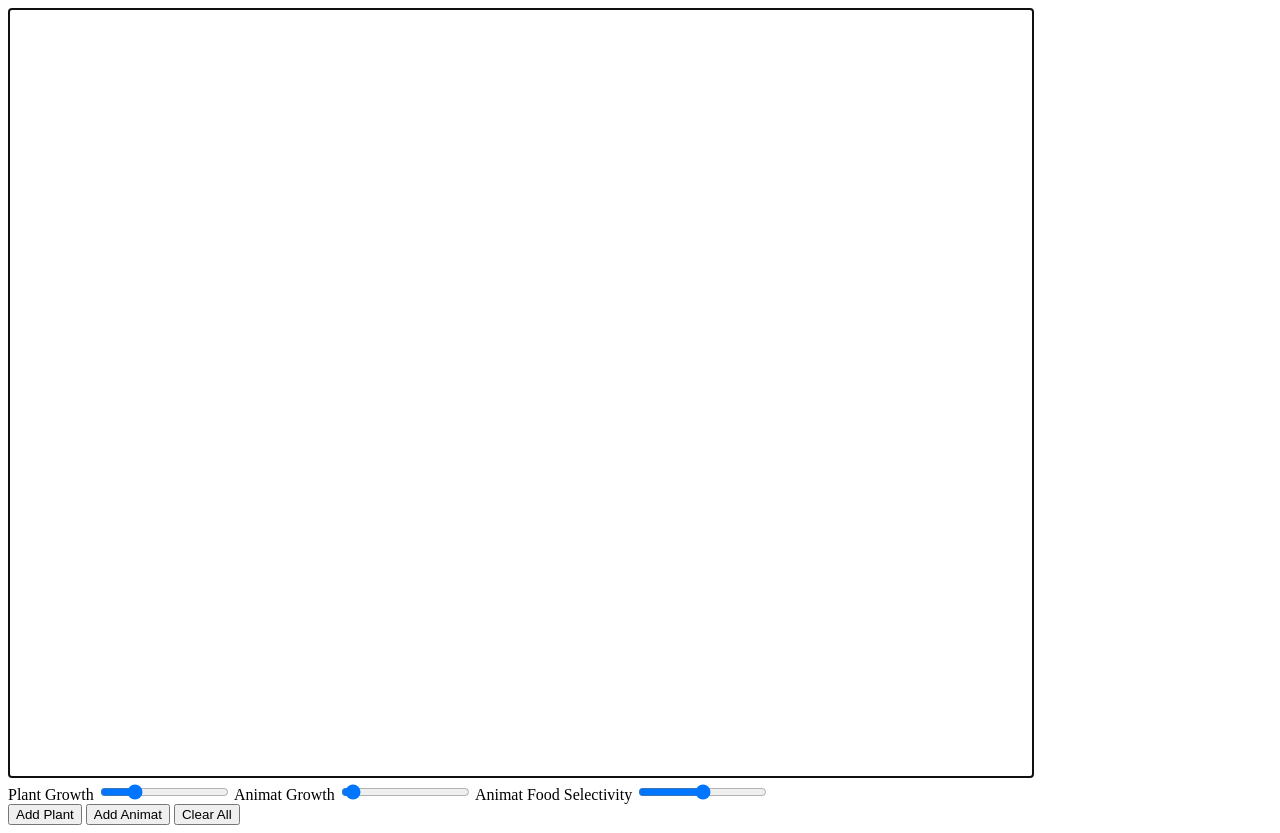
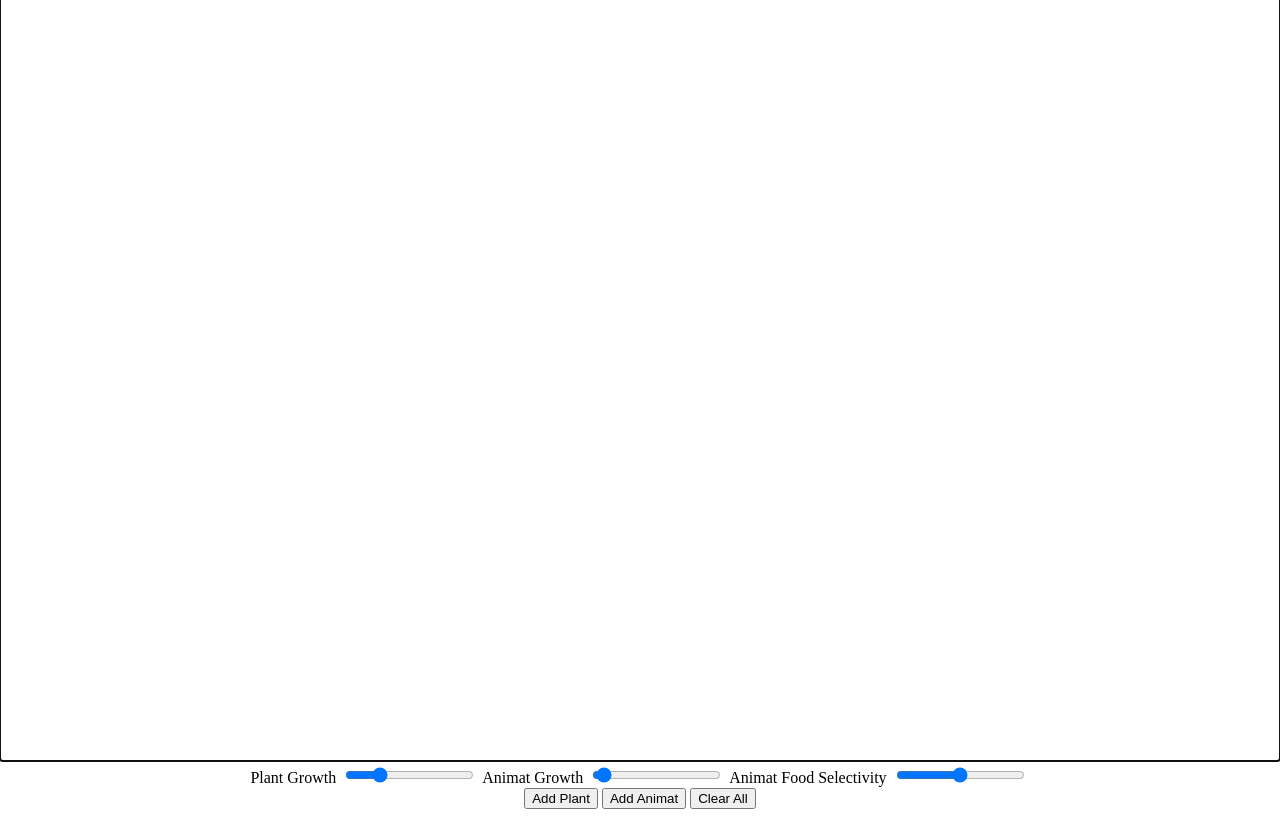
Before and after one commit to HassanBFarhat/EvolvingColors_HassanFarhat, a plain HTML site: page index.html in a window 1280 px wide. After the commit the page ends 809 px from the top, so only its background shows below. Drawn offline with Linux system fonts and the light colour scheme; animation ran at ten frames a second.

Commit message:
2nd: Added HTML style to center the canvas, also increased canvas size/simulation space

```diff
--- a/index.html
+++ b/index.html
@@ -12,15 +12,46 @@
     <script type="text/javascript" src="./util.js"></script>
     <script type="text/javascript" src="./main.js"></script>
   </head>
+  <style>
+    body,
+    html {
+      height: 100%;
+      display: flex;
+      justify-content: center;
+      align-items: center;
+      flex-direction: column;
+    }
+
+    canvas {
+      background: white;
+      border: 1px solid black;
+    }
+
+    .controls {
+      margin-top: 20px;
+      display: flex;
+      flex-direction: column;
+      align-items: center;
+    }
+
+    .slider-container {
+      text-align: center;
+    }
+
+    .slider-container input {
+      margin: 5px;
+    }
+  </style>
   <body>
     <canvas
       id="gameWorld"
-      width="1024"
+      width="1280"
       height="768"
       style="background: white; border: 1px solid black"
       tabindex="0"
       autofocus
     ></canvas>
+    <div style="text-align: center">
       <div class="slider-container">
         <label for="plantgrowth">Plant Growth</label>
         <input
@@ -56,5 +87,6 @@
       <button type="button" id="plant" class="button">Add Plant</button>
       <button type="button" id="animat" class="button">Add Animat</button>
       <button type="button" id="clear" class="button">Clear All</button>
+    </div>
   </body>
 </html>
--- a/util.js
+++ b/util.js
@@ -1,7 +1,7 @@
 /** Global Parameters Object */
 const params = {
-    dimension: 100,
-    size: 10, // 1000/dimension
+    dimension: 128,
+    size: 10, // 1280/dimension
 
 };
 
```
Lines whose indentation alone changed are shown as unchanged.
